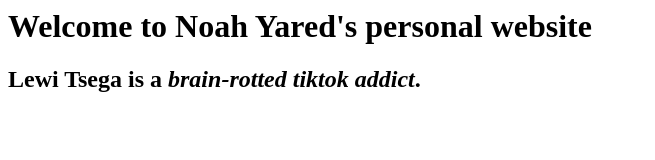
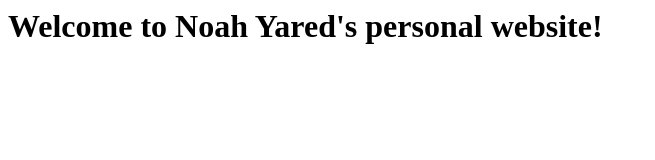
Before and after one commit to noah-yared/noah-yared.github.io, a plain HTML site: page index.html in a window 1280 px wide. Shown: the whole page, without its empty margins (0-655 px from the left). Drawn offline with Linux system fonts and the light colour scheme.

Commit message:
Removed comment Lewi T.

```diff
--- a/index.html
+++ b/index.html
@@ -5,5 +5,5 @@
   <meta name="viewport" content="width=device-width, intial-scale=1">
 </head>
 <body>
-  <h1>Welcome to Noah Yared's personal website</h1><h2>Lewi Tsega is a <em>brain-rotted tiktok addict</em>.</h2>
+  <h1>Welcome to Noah Yared's personal website!</h1>
 </body>
```
